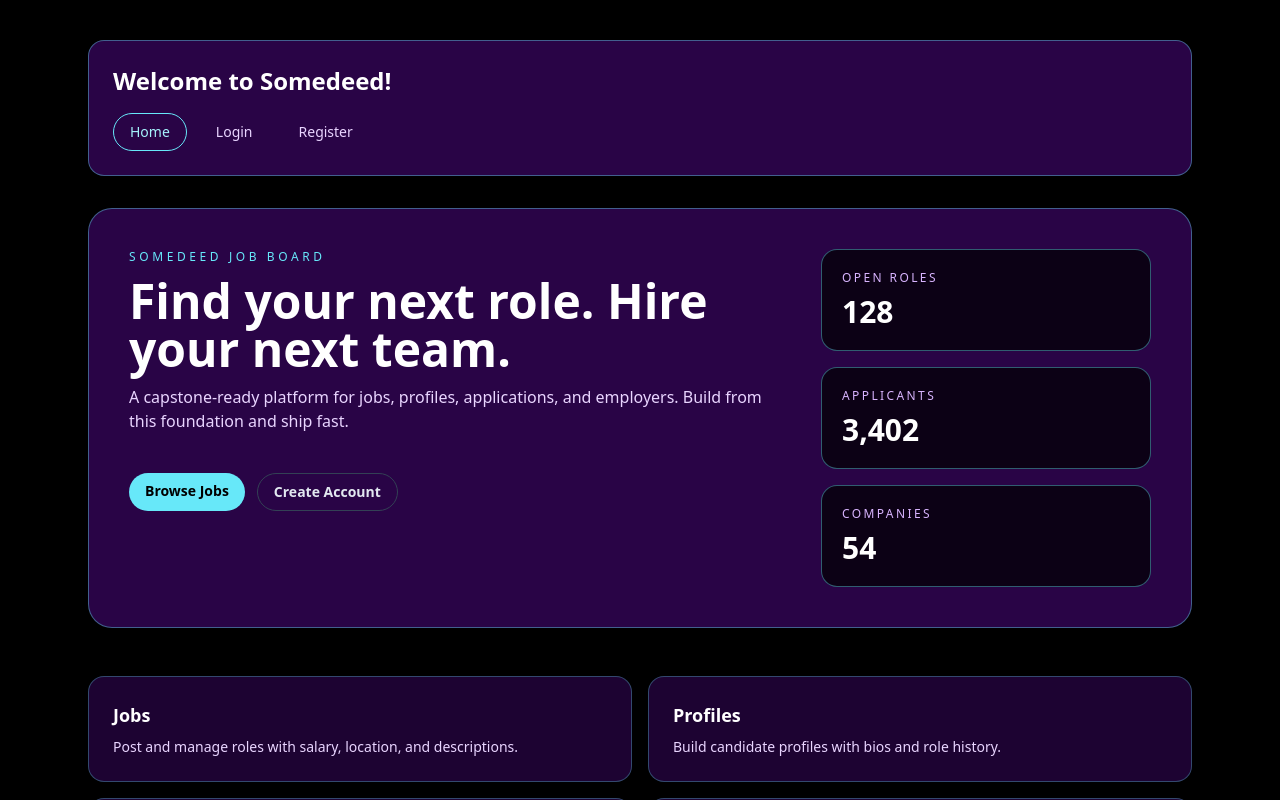
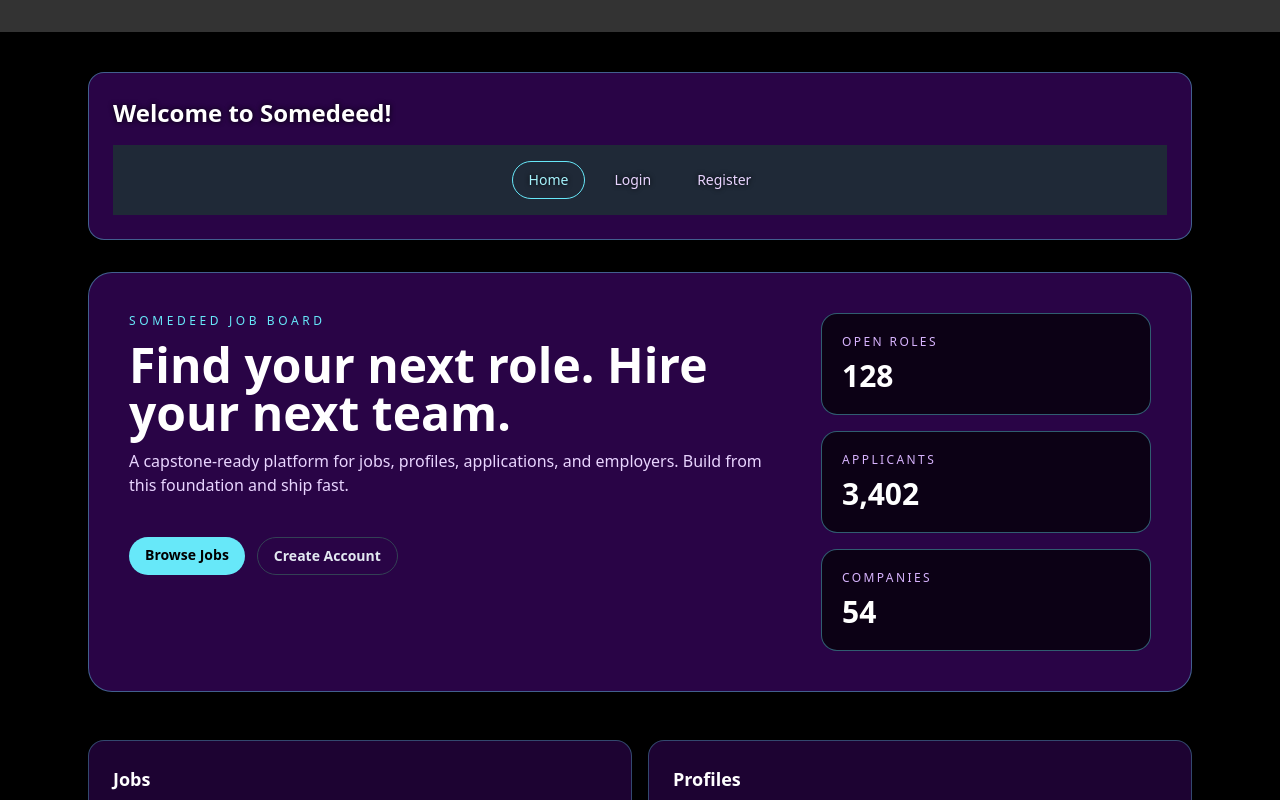
Before and after one commit to JazmynNathaniel/Capstone-Project---Job-Board, a React (Vite) app in the folder frontend/: page / in a window 1280 px wide. Shown: the top 800 px of the page. Built offline with nearby package versions, Linux system fonts and the light colour scheme; no server answers.

Commit message:
moved styles.css so it loads BEFORE TW directives

```diff
--- a/frontend/src/index.css
+++ b/frontend/src/index.css
@@ -1,5 +1,5 @@
+@import "./styles.css";
+
 @tailwind base;
 @tailwind components;
 @tailwind utilities;
-
-@import "./styles.css";
```
